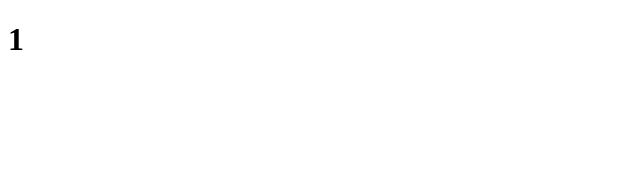
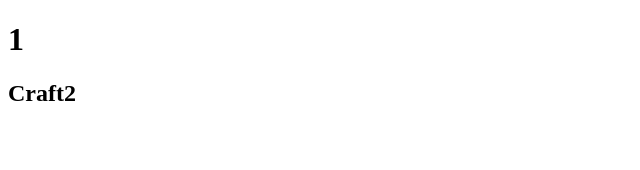
Before and after one commit to shrey150/ketchup, a Next.js app in the folder client/: page /topics/1 in a window 1280 px wide. Shown: the top 170 px of the page, without its empty margins (0-640 px from the left). Built offline with nearby package versions, Linux system fonts and the light colour scheme.

Commit message:
Primitive message component

```diff
--- /dev/null
+++ b/client/src/components/MessageList.tsx
@@ -0,0 +1,17 @@
+import React from 'react'
+import { Message } from '../services/MessagesState'
+
+export type MessageProps = {
+    messages: Message[]
+}
+const Message = ({messages}: MessageProps) => {
+    return (
+        <section id="message">
+            <div>
+                <h1> {messages[0].roomName}</h1>
+            </div>
+        </section>
+    );
+};
+
+export default Message
--- a/client/src/pages/topics/[id].tsx
+++ b/client/src/pages/topics/[id].tsx
@@ -1,13 +1,18 @@
 import type { NextPage } from "next"
 import { useRouter } from "next/router"
+import { EXAMPLE_PAYLOAD_MESSAGE } from "@/services/MessagesState"
+import MessageList from "@/components/MessageList"
+import { useState } from "react"
+
 
 const TopicPage: NextPage = () => {
 
     const router = useRouter()
-
+    const [message, setMessage] = useState(EXAMPLE_PAYLOAD_MESSAGE)
     return (
         <div>
             <h1>{router.query.id}</h1>
+            <MessageList messages={message} />
         </div>
     )
 }
--- a/client/src/services/MessagesState.ts
+++ b/client/src/services/MessagesState.ts
@@ -15,8 +15,9 @@ export interface Messages {
 }
 
 export interface Message {
-  name: string
-  content: string
+  roomName: string,
+  senderName: string,
+  text: string,
   timestamp: string
 }
 
@@ -56,3 +57,18 @@ export const EXAMPLE_PAYLOAD = {
     },
   ],
 }
+
+export const EXAMPLE_PAYLOAD_MESSAGE = [
+  {
+    roomName:"Craft2",
+    senderName: "Tyler",
+    text:"Yo",
+    timestamp:"00:00"
+  },
+  {
+    roomName:"Craft2",
+    senderName:"Shrey",
+    text:"hi",
+    timestamp:"00:11"
+  }
+]
```
